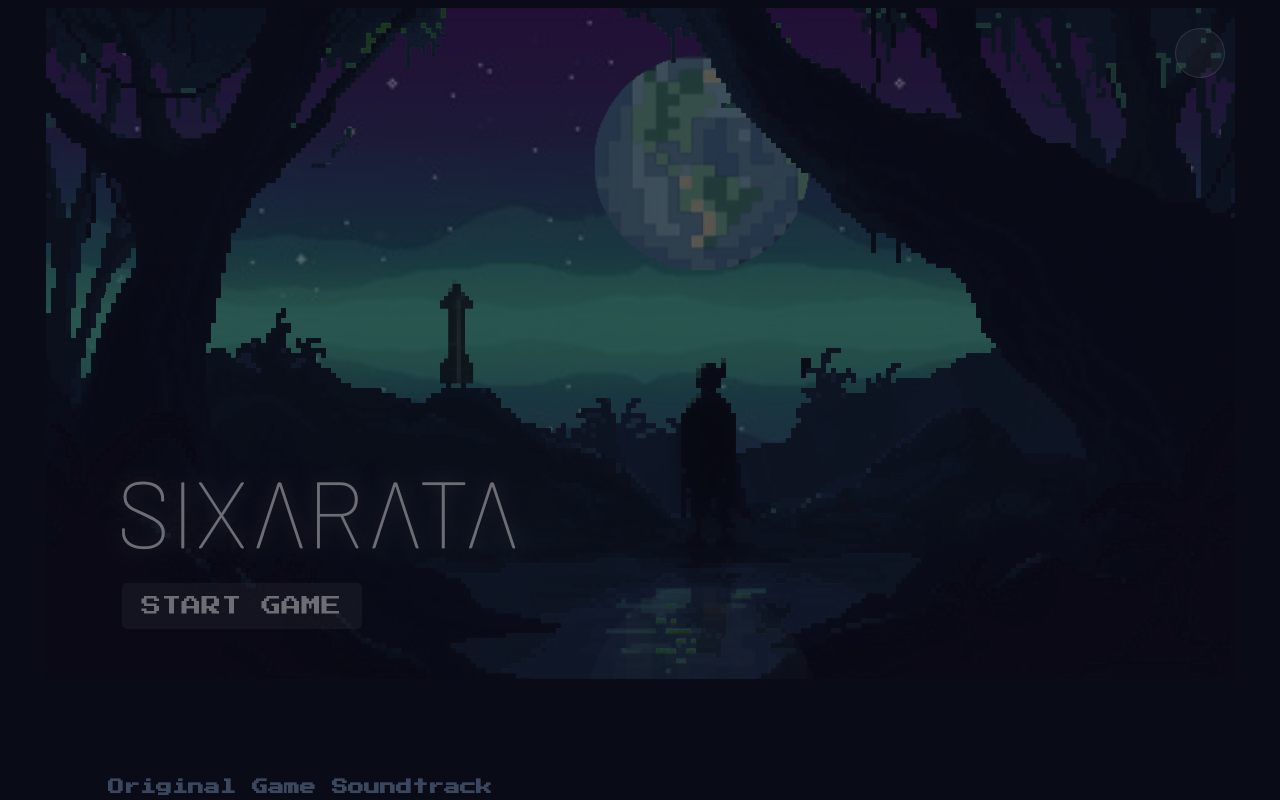
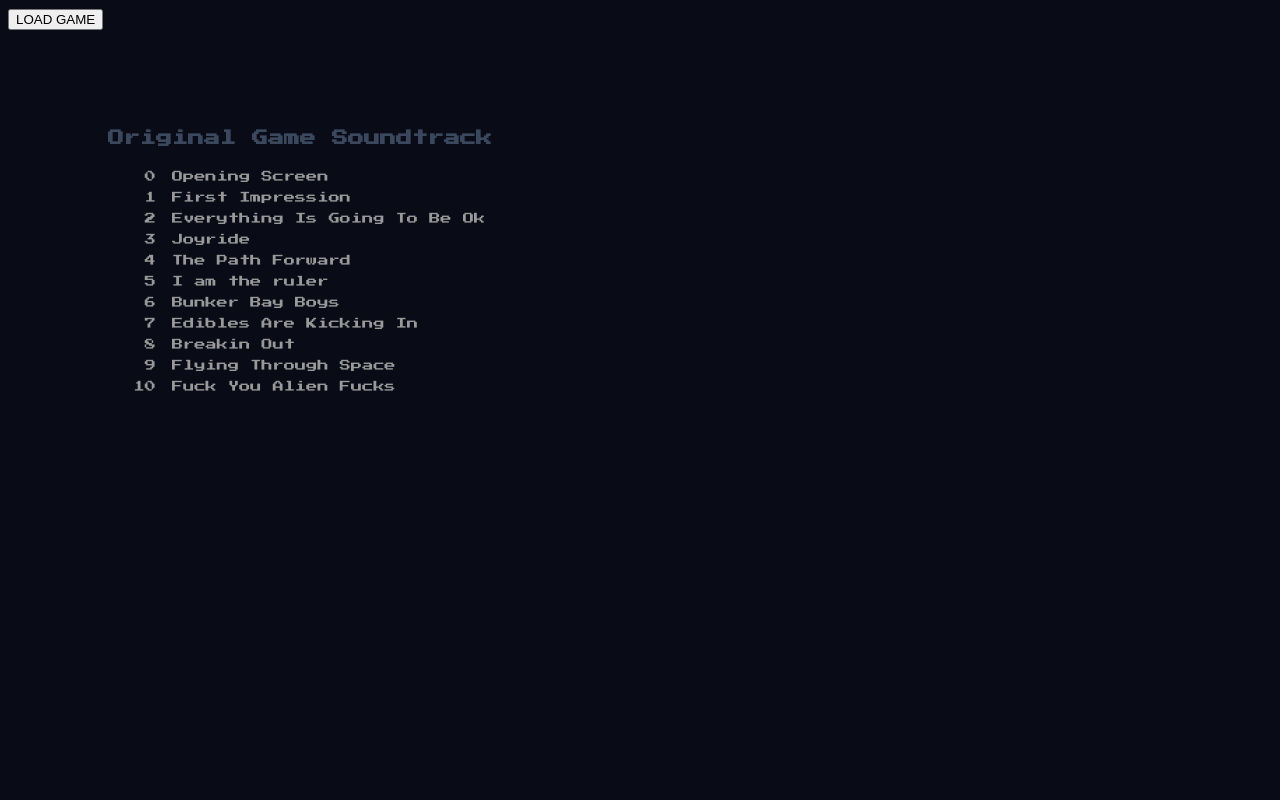
Before and after one commit to sixarata/sixarata-teaser, a Svelte app: page / in a window 1280 px wide. Shown: the top 800 px of the page. Built offline with nearby package versions, Linux system fonts and the light colour scheme; some icons are missing.

Commit message:
player troubleshooting

```diff
--- a/src/App.svelte
+++ b/src/App.svelte
@@ -3,6 +3,8 @@
   import GameScreenStoryboard from './components/GameScreenStoryboard.svelte';
 
   $: selectedTrack = '/soundtrack/Opening-Screen.mod';
+
+  let showGame = false;
 
   const soundtrack = [
     {active: true, trackNo: 0, title: 'Opening Screen', url: '/soundtrack/Opening-Screen.mod'},
@@ -19,13 +21,17 @@
   ];
 </script>
 
+{#if showGame}
 <div class="relative">
   <GameScreenStoryboard screen="/opening.jpg" fadeIn />
   <OpenMPT track={selectedTrack}/>
 </div>
+{:else}
+  <button on:click={() => showGame = true}>LOAD GAME</button>
+{/if}
 
 
-<div style="margin: 100px 0 0 100px; width: 500px;">
+<div style="margin: 100px auto 0 auto; padding-left: 100px; width: 500px; width: 1189px;">
   <h2 style="font-size: 16px; margin-bottom: 20px; color: #3a475d;">Original Game Soundtrack</h2>
   <ul style="padding: 0; color: #999999; cursor: pointer">
     {#each soundtrack as { trackNo, title, url }}
--- a/src/components/OpenMPT.svelte
+++ b/src/components/OpenMPT.svelte
@@ -31,6 +31,7 @@
   }
 
   onMount(() => {
+    window['libopenmpt'] = {};
     loadTrack();
   });
 </script>
```
